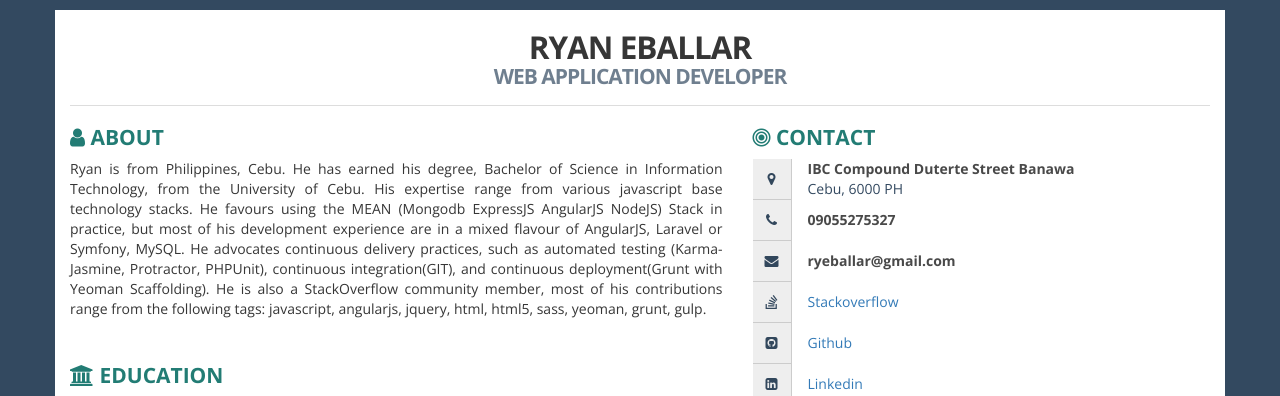
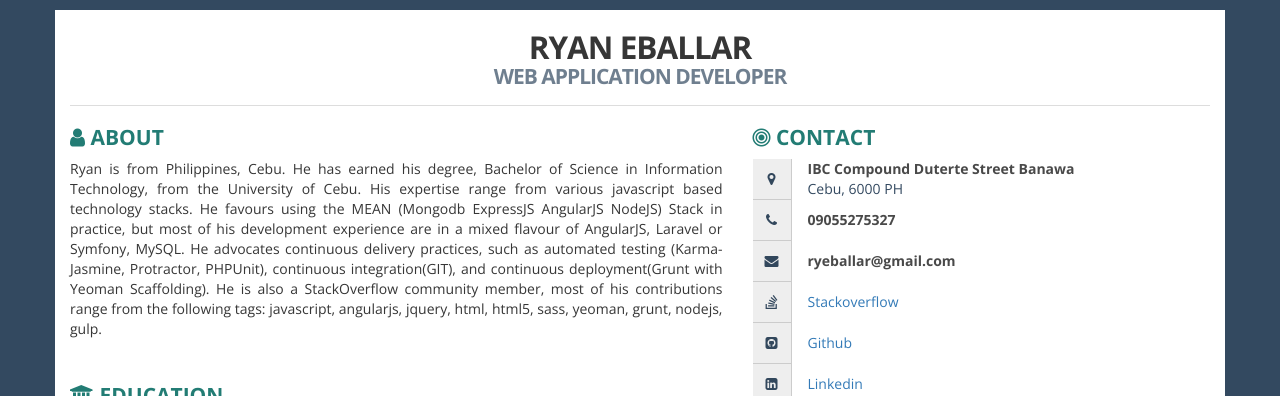
Before and after one commit to ryeballar/ryeballar.github.io, a plain HTML site: page index.html in a window 1280 px wide. Shown: the top 396 px of the page. Drawn offline with nearby package versions, Linux system fonts and the light colour scheme.

Commit message:
added tag in about

```diff
--- a/index.html
+++ b/index.html
@@ -441,14 +441,14 @@
             <h2><i class="fa fa-user ico"></i> About</h2>
             <p class="text-justify">
             	Ryan is from Philippines, Cebu. He has earned his degree, Bachelor of Science in Information Technology,
-            	from the University of Cebu. His expertise range from various javascript base technology stacks.
+            	from the University of Cebu. His expertise range from various javascript based technology stacks.
             	He favours using the MEAN (Mongodb ExpressJS AngularJS NodeJS) Stack in practice, but most of his
             	development experience are in a mixed flavour of AngularJS, Laravel or Symfony, MySQL.
 
             	He advocates continuous delivery practices, such as automated testing (Karma-Jasmine, Protractor, PHPUnit),
             	continuous integration(GIT), and continuous deployment(Grunt with Yeoman Scaffolding). He is also a StackOverflow
             	community member, most of his contributions range from the following tags: javascript, angularjs, jquery, html,
-            	html5, sass, yeoman, grunt, gulp.
+            	html5, sass, yeoman, grunt, nodejs, gulp.
           </div>
           <!-- EDUCATION -->
           <div class="box">
```
